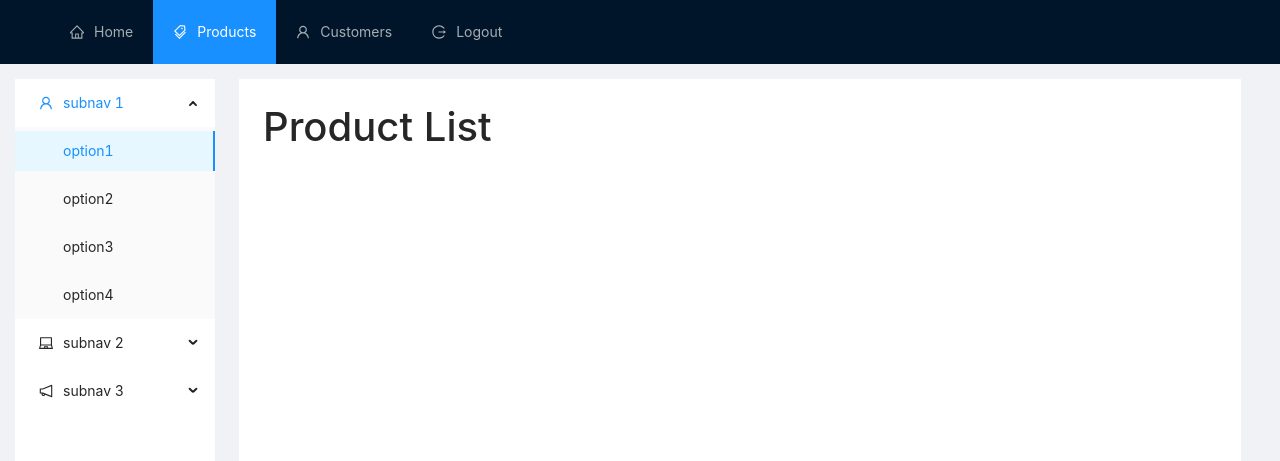
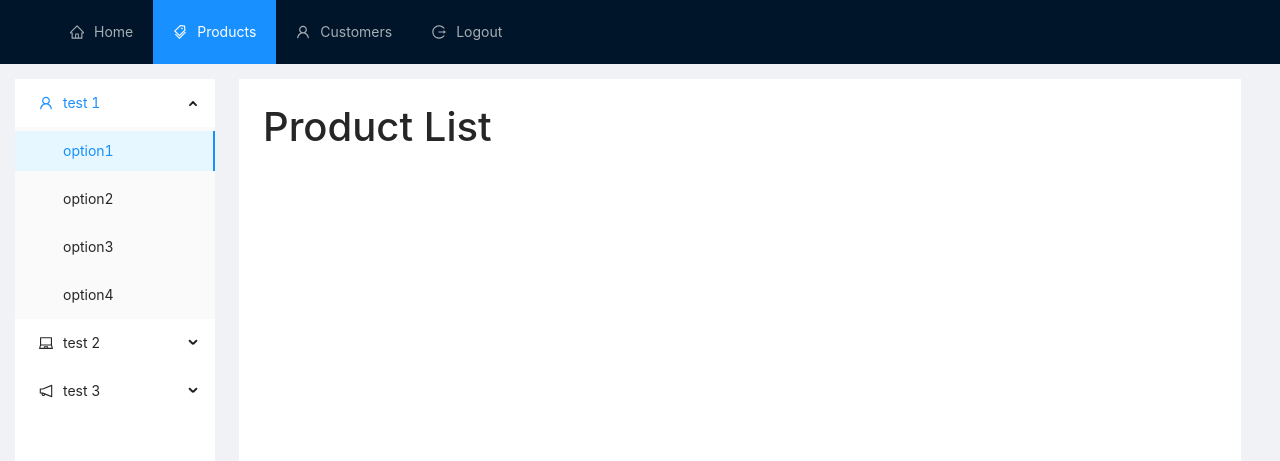
Before and after one commit to Canon70D/POS, a React (Create React App) app in the folder client/: page /products in a window 1280 px wide. Shown: the top 461 px of the page. Built offline with nearby package versions, Linux system fonts and the light colour scheme.

Commit message:
- Changing the side menu

```diff
--- a/client/src/components/BasicLayout.js
+++ b/client/src/components/BasicLayout.js
@@ -21,7 +21,7 @@ const items2 = [UserOutlined, LaptopOutlined, NotificationOutlined].map(
     return {
       key: `sub${key}`,
       icon: React.createElement(icon),
-      label: `subnav ${key}`,
+      label: `test ${key}`,
       children: new Array(4).fill(null).map((_, j) => {
         const subKey = index * 4 + j + 1;
         return {
@@ -32,6 +32,27 @@ const items2 = [UserOutlined, LaptopOutlined, NotificationOutlined].map(
     };
   }
 );
+
+const clothingChildren = ["jeans", "shirts", ""]
+
+const clothing = [UserOutlined, LaptopOutlined, NotificationOutlined].map(
+  (icon, index) => {
+    const key = String(index + 1);
+    return {
+      key: `clothing${key}`,
+      icon: React.createElement(icon),
+      label: `Clothing`,
+      children: new Array(4).fill(null).map((_, j) => {
+        const subKey = index * 4 + j + 1;
+        return {
+          key: subKey,
+          label: `option${subKey}`,
+        };
+      }),
+    };
+  }
+);
+
 const BasicLayout = ({ children }) => (
   <Layout>
     <Header className="header">
@@ -40,7 +61,7 @@ const BasicLayout = ({ children }) => (
         theme="dark"
         mode="horizontal"
         defaultSelectedKeys={[window.location.pathname]}
-        // items={items1}
+      // items={items1}
       >
         <Menu.Item key="/" icon={<HomeOutlined />}>
           <Link to="/">Home</Link>
```
Also changed, not shown: 1 other file (tests, documents, lock files or other folders).
